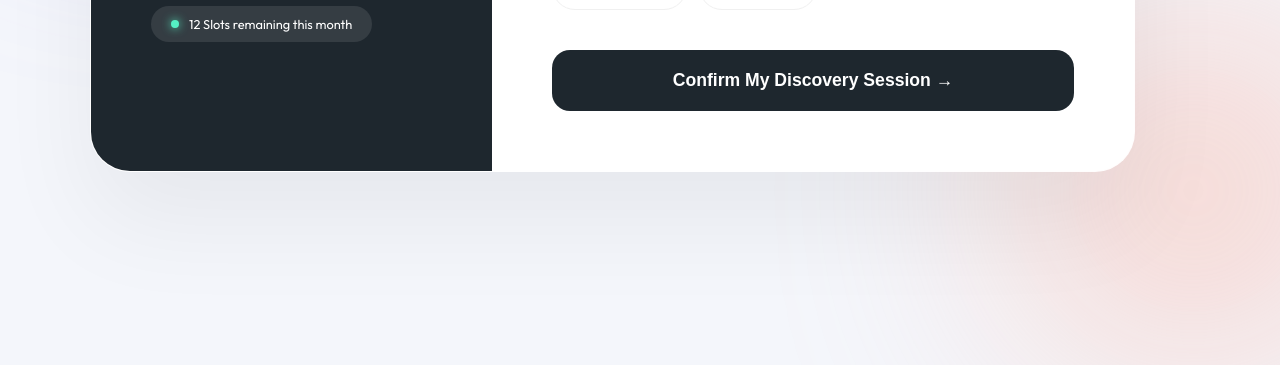
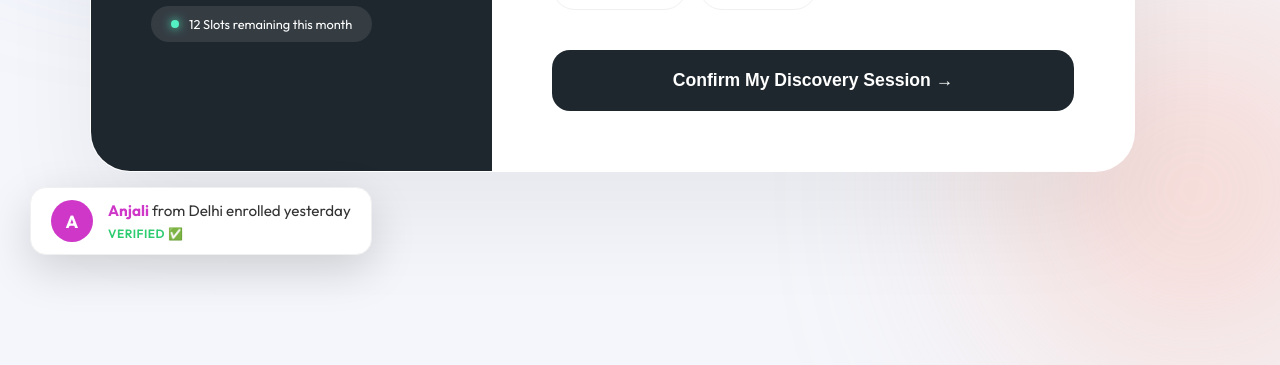
Before and after one commit to Priyanka-683/Holisticpreneur, a website: page premium-form.html in a window 1280 px wide. Shown: the part 515-880 px from the top of the page. Drawn offline with Linux system fonts and the light colour scheme; a web font is replaced by a local one.

Commit message:
first commit

```diff
--- a/premium-form.css
+++ b/premium-form.css
@@ -92,3 +92,83 @@ body { background: #f4f6fb; font-family: 'Outfit', sans-serif; min-height: 100vh
         font-size: 0.8rem;
     }
 }
+
+
+
+
+
+
+
+
+
+
+
+
+
+/* POPUP MASTER STYLE */
+.enrollment-popup {
+    position: fixed !important;
+    bottom: 30px !important;
+    left: 30px !important;
+    background: #ffffff !important;
+    padding: 12px 20px !important;
+    border-radius: 16px !important;
+    box-shadow: 0 15px 45px rgba(0,0,0,0.15) !important;
+    display: flex !important;
+    align-items: center !important;
+    z-index: 2147483647 !important; /* Highest possible z-index */
+    border: 1px solid #f0f0f0 !important;
+    font-family: 'Outfit', sans-serif !important;
+
+    /* Animation - Start state */
+    visibility: hidden;
+    opacity: 0;
+    transform: translateX(-100px);
+    transition: all 0.6s cubic-bezier(0.175, 0.885, 0.32, 1.275);
+}
+
+/* Active State - When shown */
+.enrollment-popup.active {
+    visibility: visible !important;
+    opacity: 1 !important;
+    transform: translateX(0) !important;
+}
+
+.popup-content {
+    display: flex;
+    align-items: center;
+    gap: 15px;
+}
+
+.user-avatar {
+    width: 42px;
+    height: 42px;
+    background: #cf37c8; /* Your Brand Purple */
+    color: white;
+    border-radius: 50%;
+    display: flex;
+    align-items: center;
+    justify-content: center;
+    font-weight: 700;
+    font-size: 1.1rem;
+    flex-shrink: 0;
+}
+
+.popup-text p {
+    margin: 0 !important;
+    font-size: 0.95rem !important;
+    color: #333 !important;
+    line-height: 1.4 !important;
+}
+
+.popup-text strong {
+    color: #cf37c8 !important;
+}
+
+.popup-tag {
+    font-size: 0.75rem;
+    color: #2ecc71; /* Green for verified */
+    font-weight: 600;
+    text-transform: uppercase;
+    letter-spacing: 0.5px;
+}
--- a/premium-form.html
+++ b/premium-form.html
@@ -84,5 +84,24 @@
     </div>
 
     <script src="premium-form.js"></script>
+
+
+
+
+
+
+
+    <div id="enrollment-popup" class="enrollment-popup">
+    <div class="popup-content">
+        <div class="user-avatar" id="popup-initial">R</div>
+        <div class="popup-text">
+            <p id="popup-message"><strong>Rahul</strong> enrolled yesterday</p>
+            <span class="popup-tag">Verified ✅</span>
+        </div>
+    </div>
+</div>
+
+<div class="overlay" id="successOverlay">
+    </div>
 </body>
 </html>
--- a/premium-form.js
+++ b/premium-form.js
@@ -47,3 +47,50 @@ document.addEventListener('DOMContentLoaded', () => {
 function closePopup() {
     document.getElementById('successOverlay').style.display = 'none';
 }
+
+
+
+
+
+
+
+
+
+
+
+
+
+
+document.addEventListener('DOMContentLoaded', function() {
+    const names = ["Rahul", "Pooja", "Amit", "Sneha", "Vikram", "Anjali", "Suresh", "Neha", "Arjun", "Kiran"];
+    const cities = ["Mumbai", "Delhi", "Bangalore", "Pune", "Ahmedabad", "Lucknow", "Jaipur"];
+
+    const popup = document.getElementById('enrollment-popup');
+    const message = document.getElementById('popup-message');
+    const initial = document.getElementById('popup-initial');
+
+    function triggerNotification() {
+        // Random Selection
+        const randomName = names[Math.floor(Math.random() * names.length)];
+        const randomCity = cities[Math.floor(Math.random() * cities.length)];
+
+        // Update UI
+        initial.innerText = randomName.charAt(0);
+        message.innerHTML = `<strong>${randomName}</strong> from ${randomCity} enrolled yesterday`;
+
+        // Show Popup
+        popup.classList.add('active');
+        console.log("Popup is now active!");
+
+        // Hide after 6 seconds
+        setTimeout(() => {
+            popup.classList.remove('active');
+        }, 6000);
+    }
+
+    // First appearance after 3 seconds
+    setTimeout(triggerNotification, 3000);
+
+    // Repeat every 25 seconds
+    setInterval(triggerNotification, 25000);
+});
```
